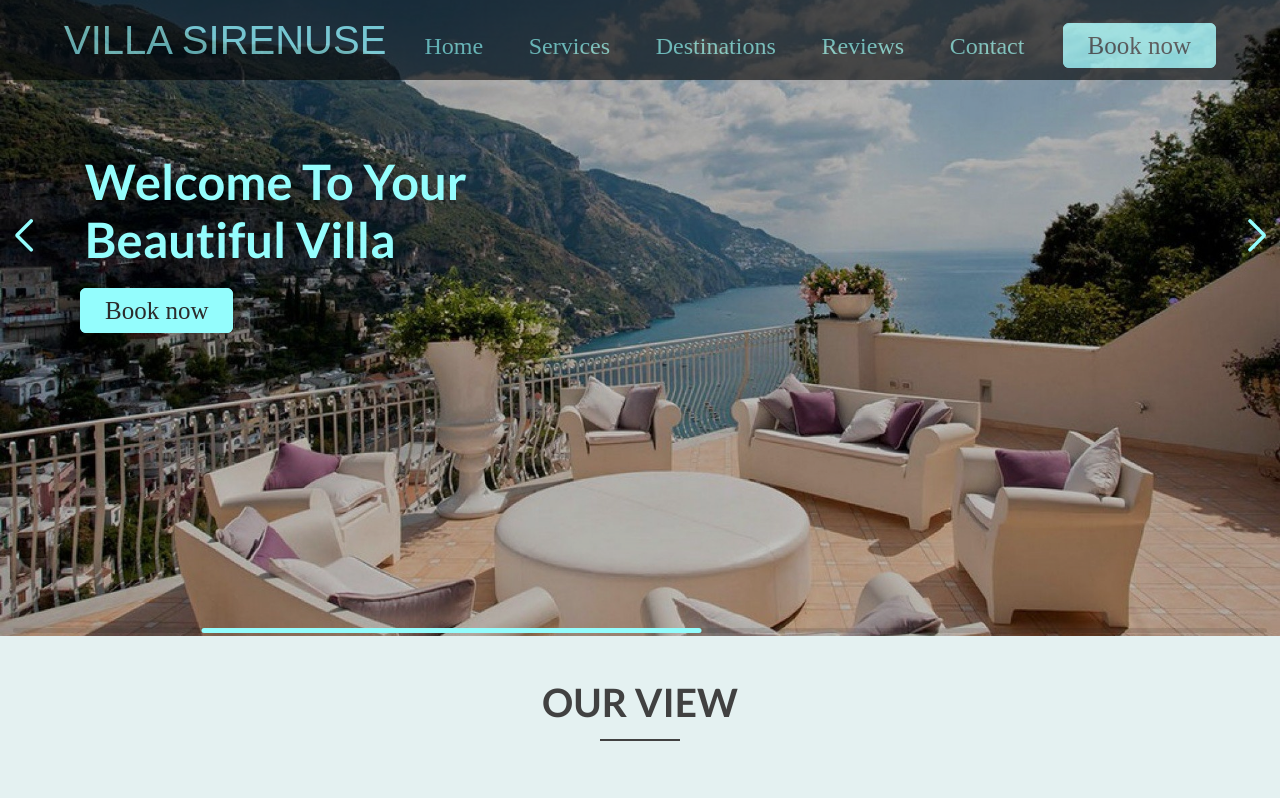
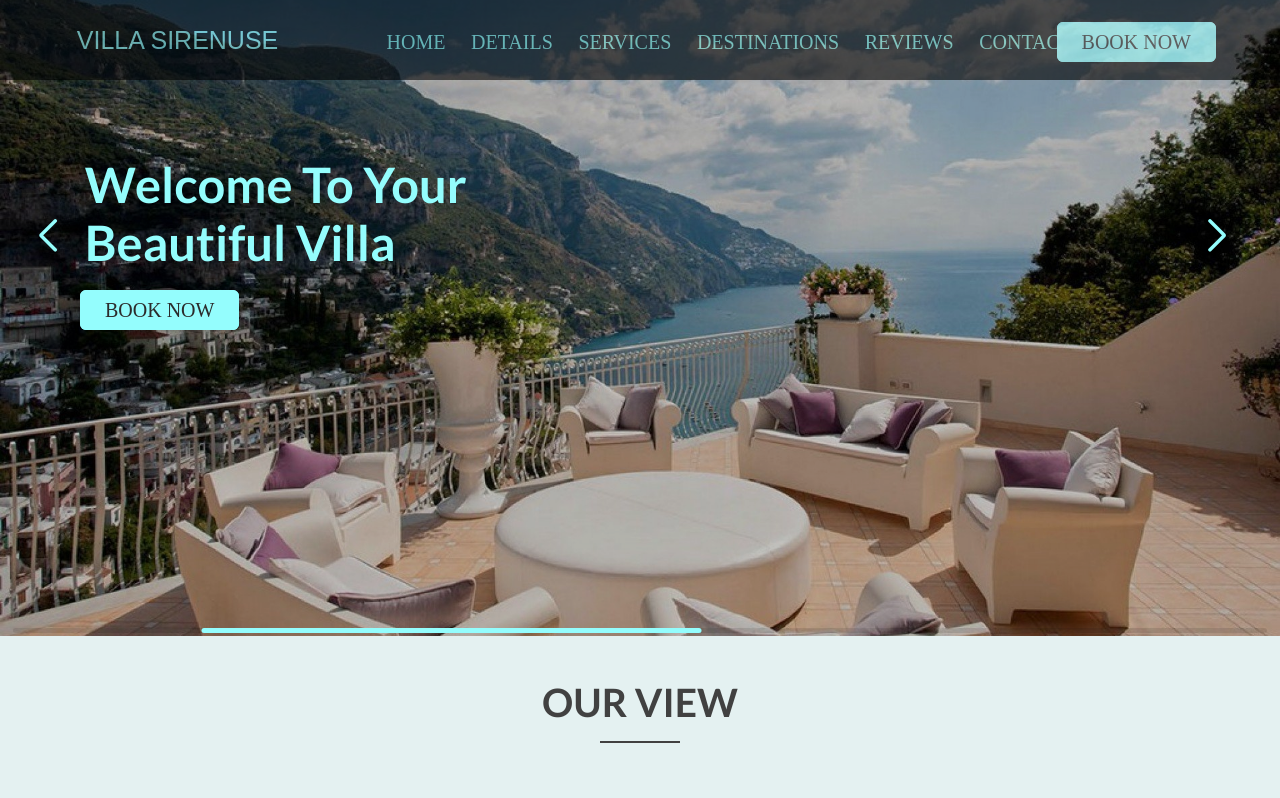
Before and after one commit to Allllakis/villa-italy-next-js, a Next.js app: page / in a window 1280 px wide. Shown: the top 798 px of the page. Built offline with nearby package versions, Linux system fonts and the light colour scheme.

Commit message:
add some styles

```diff
--- a/components/layout/main-header.js
+++ b/components/layout/main-header.js
@@ -14,6 +14,9 @@ const MainHeader = () => {
           <ul>
             <li>
               <Link href="/">Home</Link>
+            </li>
+            <li>
+              <Link href="/details">Details</Link>
             </li>
             <li>
               <Link href="/services">Services</Link>
--- a/components/layout/main-header.module.css
+++ b/components/layout/main-header.module.css
@@ -8,18 +8,15 @@
   align-items: baseline;
   padding: 1rem 5%;
   height: 5rem;
-    background: rgb(0, 0, 0 );
+  background: rgb(0, 0, 0);
   opacity: 0.6;
-
   z-index: 10;
 }
 
-
-
 .logo {
-    font-size: 1.5rem;
+  font-size: 1.563rem;
   color: white;
-    font-family: 'Fira', sans-serif;
+  font-family: "Fira", sans-serif;
   height: 100%;
   display: flex;
   justify-content: center;
@@ -28,8 +25,8 @@
   opacity: 1;
 }
 
-
 .logo a {
+  font-size: 1.563rem;
   text-decoration: none;
   color: #94fdfd;
   opacity: 1;
@@ -56,8 +53,4 @@
   .logo {
     font-size: 2.5rem;
   }
-
-    .navigation a {
-      font-size: 1.5rem;
 }
-  }
--- a/components/slider2/Slider2.js
+++ b/components/slider2/Slider2.js
@@ -43,9 +43,9 @@ const Slider2 = () => {
           <div
             className={classes.sliderInner}
             // data-swiper-parallax="5%"
-            style={{ backgroundImage: `url(${images[1].image})` }}
+            style={{ backgroundImage: `url(${images[1].image})`}}
           >
-            <div className={classes["content-wrapper"]}>
+            <div className={classes["content-wrapper"]} >
               <h1>
                 Welcome to your <br /> beautiful villa
               </h1>
--- a/components/slider2/Slider2.module.css
+++ b/components/slider2/Slider2.module.css
@@ -20,12 +20,14 @@
 }
 .slider :global(.swiper-button-prev::after) {
   color: #94fdfd;
+  padding-left: 3rem;
   font-size: 2rem;
   font-weight: bold;
 }
 
 .slider :global(.swiper-button-next::after) {
   color: #94fdfd;
+  padding-right: 5rem;
   font-size: 2rem;
   font-weight: bold;
 }
--- a/components/ui/button.module.css
+++ b/components/ui/button.module.css
@@ -2,7 +2,7 @@
     text-decoration: none;
     cursor: pointer;
     font: inherit;
-    font-size: 1.563rem;
+    font-size: 1.25rem;
     background-color: #94fdfd;
     border: 1px solid #94fdfd;
     border-radius: 6px;
--- a/styles/globals.css
+++ b/styles/globals.css
@@ -51,6 +51,9 @@ p {
 a {
   color: inherit;
   text-decoration: none;
+  font-size: 1.25rem;
+  text-transform: uppercase;
+  padding: 0.8rem ;
 }
 
 ul {
```
Lines whose indentation alone changed are shown as unchanged.
